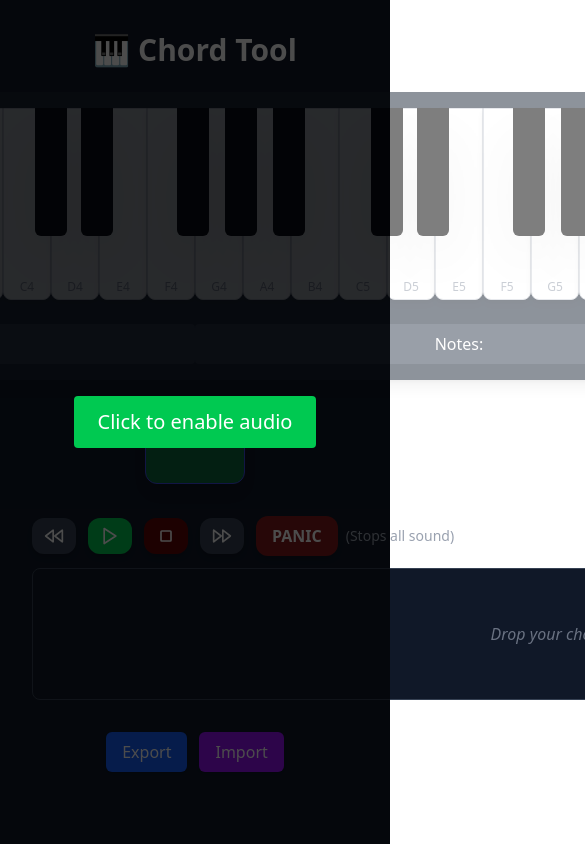
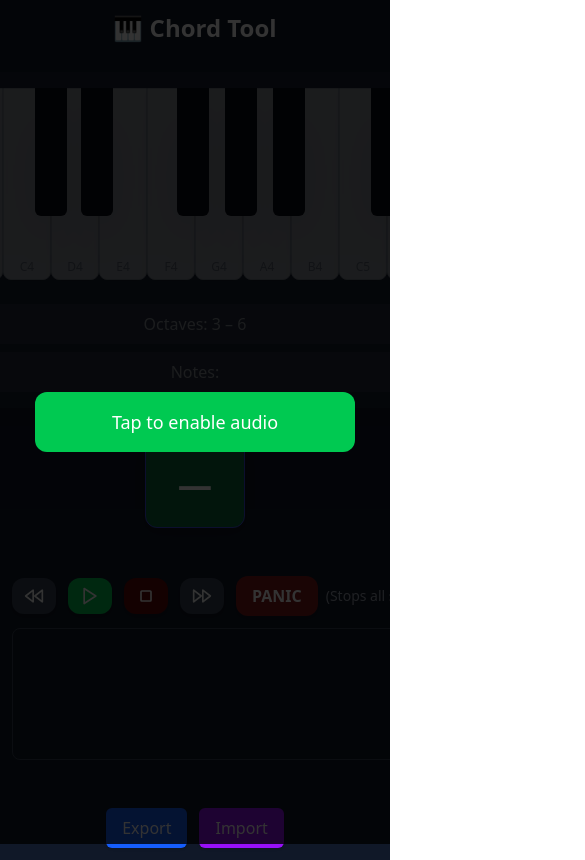
Before and after one commit to pantoniotti/kords, a React (Vite) app: page / in a window 390 px wide. Shown: the top 860 px of the page, 585 px wide, since content can reach past the window. Built offline with nearby package versions, Linux system fonts and the light colour scheme.

Commit message:
First steps to mobile support

```diff
--- a/src/components/Keyboard.tsx
+++ b/src/components/Keyboard.tsx
@@ -20,8 +20,8 @@ const EXTRA_KEYBOARD: Record<string, string> = {
 	i: "C", k: "C#", o: "D", l: "D#", p: "E"
 };
 
-const whiteKeyWidth = 48;
-const blackKeyOffsetMap: Record<string, number> = { C: 32, D: 30, F: 30, G: 30, A: 30 };
+const DESKTOP_KEY_WIDTH = 48;
+const MOBILE_KEY_WIDTH = 32;
 const VISIBLE_KEYS_COUNT = 37;
 
 /* ---------- helpers ---------- */
@@ -41,6 +41,7 @@ type Props = {
 	onNoteClick: (note: string) => void;
 	onWidthChange?: (width: number) => void;
 	disabled?: boolean;
+	isMobile?: boolean;
 };
 
 export default function Keyboard({
@@ -51,8 +52,14 @@ export default function Keyboard({
 	onNoteOff,
 	onNoteClick,
 	onWidthChange,
-	disabled
+	disabled,
+	isMobile
 }: Props) {
+
+	const whiteKeyWidth = isMobile ? MOBILE_KEY_WIDTH : DESKTOP_KEY_WIDTH;
+	const keyboardHeight = isMobile ? 140 : 200;
+	const blackKeyHeight = isMobile ? 90 : 128;
+	const blackKeyOffsetMap: Record<string, number> = { C: 32, D: 30, F: 30, G: 30, A: 30 };
 
 	/* ---------- visible keys ---------- */
 	const startIndex = Math.min(
@@ -77,6 +84,8 @@ export default function Keyboard({
 
 	/* ---------- computer keyboard ---------- */
 	useEffect(() => {
+		if (isMobile) return;
+
 		const down = (e: KeyboardEvent) => {
 			if (e.key === "z") return setBaseOctave(Math.max(1, baseOctave - 1));
 			if (e.key === "x") return setBaseOctave(Math.min(4, baseOctave + 1));
@@ -93,7 +102,7 @@ export default function Keyboard({
 			window.removeEventListener("keydown", down);
 			window.removeEventListener("keyup", up);
 		};
-	}, [baseOctave]);
+	}, [baseOctave, isMobile]);
 
 	/* ---------- width observer ---------- */
 	const rootRef = useRef<HTMLDivElement | null>(null);
@@ -122,9 +131,12 @@ export default function Keyboard({
 			style={{ pointerEvents: disabled ? "none" : "auto", opacity: disabled ? 0.5 : 1 }}
 		>
 			<div
-				className="relative mx-auto"
-				style={{ width: visibleWhiteKeys.length * whiteKeyWidth, height: 200 }}
-			>
+				className="relative mx-auto max-w-full overflow-hidden"
+				style={{
+					width: visibleWhiteKeys.length * whiteKeyWidth,
+					height: keyboardHeight
+				}}
+		>
 				{/* White keys */}
 				<div className="flex">
 					{visibleWhiteKeys.map(note => {
@@ -132,7 +144,7 @@ export default function Keyboard({
 						return (
 							<div
 								key={note}
-								onMouseDown={() => onNoteClick(note)}
+								onPointerDown={() => onNoteClick(note)}
 								className={`
 									h-[192px] border border-gray-300 rounded-b-lg
 									relative z-0 cursor-pointer transition shadow-md box-border
@@ -155,10 +167,11 @@ export default function Keyboard({
 					return (
 						<div
 							key={note}
-							onMouseDown={() => onNoteClick(note)}
+							onPointerDown={() => onNoteClick(note)}
 							className={`
 								absolute top-0 z-10 h-[128px]
 								rounded-b-md cursor-pointer transition shadow-2xl box-border
+								active:scale-95 touch-none
 								${isActive ? "bg-blue-800" : "bg-black"}
 							`}
 							style={{ width: "32px", left }}
@@ -168,7 +181,7 @@ export default function Keyboard({
 			</div>
 
 			{/* Footer info */}
-			<div className="mt-4 w-full flex items-center justify-between">
+			<div className="mt-4 w-full flex flex-col sm:flex-row gap-2">
 				<div className="p-2 bg-gray-700 text-white rounded text-center w-full sm:w-[48%]">
 					Octaves: {visibleKeys[0]?.slice(-1)} – {visibleKeys[visibleKeys.length - 1]?.slice(-1)}
 				</div>
--- a/src/components/KordApp.tsx
+++ b/src/components/KordApp.tsx
@@ -23,6 +23,15 @@ function sortNotesByPitch(notes: string[]) {
 	});
 }
 
+function useIsMobile() {
+	const [isMobile, setIsMobile] = useState(false);
+	useEffect(() => {
+		const mq = window.matchMedia("(pointer: coarse)");
+		setIsMobile(mq.matches);
+	}, []);
+	return isMobile;
+}
+
 /* ---------- component ---------- */
 export default function KordApp() {
 	/* ---------- state ---------- */
@@ -41,14 +50,16 @@ export default function KordApp() {
 
 
 	/* ---------- refs ---------- */
+	// audio engine
 	const audioEngine = useRef(new AudioEngine(120, "sine"));
-
 	// notes currently physically held down (keyboard + MIDI)
 	const pressedNotes = useRef<Set<string>>(new Set());
-
+	// sound ready flag
 	const soundReadyRef = useRef(false);
-
+	// lock to prevent UI interactions (e.g., during import/export)
 	const uiLockedRef = useRef(false);
+	/* ---------- mobile detection ---------- */
+	const isMobile = useIsMobile();
 
 	/* ---------- change instrument ---------- */
 	const changeInstrument = async (id: InstrumentId) => {
@@ -69,6 +80,7 @@ export default function KordApp() {
 
 			if (e.code === "Space") {
 				e.preventDefault();
+				if (isMobile) return;
 				if (isPlaying) stopSequence();
 				else handlePlaySequence(0);
 			}
@@ -301,13 +313,17 @@ export default function KordApp() {
 
 	/* ---------- render ---------- */
 	return (
-		<div className="bg-gray-900 min-h-screen p-8 text-white flex flex-col items-center">
-			<h1 className="text-3xl font-bold mb-6">🎹 Chord Tool</h1>
+		<div className="min-h-screen bg-gray-900 text-white">
+			<div className="max-w-7xl mx-auto p-3 sm:p-6 lg:p-8 flex flex-col gap-4 overflow-x-hidden items-center">
+				{/* <h1 className="text-3xl font-bold mb-6">🎹 Chord Tool</h1> */}
+				<h1 className="text-2xl sm:text-3xl font-bold mb-3 sm:mb-6">
+					🎹 Chord Tool
+				</h1>
 
 				{!soundReady && (
-				<div className="fixed inset-0 bg-black/70 flex items-center justify-center z-50">
-					<button className="px-6 py-3 text-xl bg-green-500 rounded">
-						Click to enable audio
+					<div className="fixed inset-0 bg-black/80 flex items-center justify-center z-50 px-4">
+						<button className="px-6 py-4 text-lg sm:text-xl bg-green-500 rounded-xl w-full max-w-xs">
+							Tap to enable audio
 						</button>
 					</div>
 				)}
@@ -321,6 +337,7 @@ export default function KordApp() {
 					onNoteClick={handleNoteClick}
 					onWidthChange={setKeyboardWidth}
 					disabled={!soundReady || uiLocked}
+					isMobile={isMobile}
 				/>
 
 				<ChordDisplay
@@ -353,5 +370,6 @@ export default function KordApp() {
 					/>
 				</div>
 			</div>
+		</div>
 	);
 }
```
Lines whose indentation alone changed are shown as unchanged.
